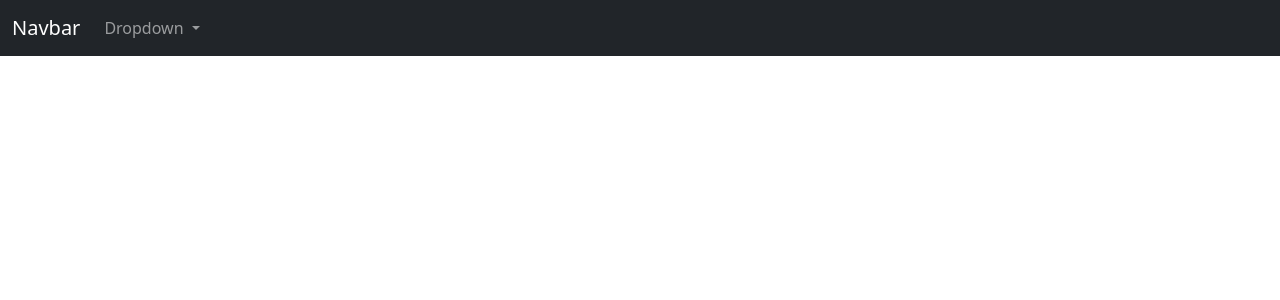
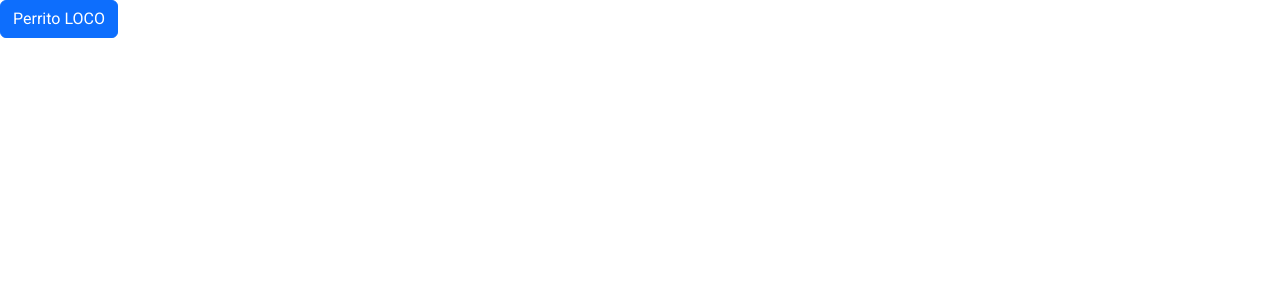
Before and after one commit to Marodseg/confianza-animal-frontend, an Angular app: page / in a window 1280 px wide. Shown: the top 300 px of the page. Built offline with nearby package versions, Linux system fonts and the light colour scheme.

Commit message:
Add Angular material

```diff
--- a/angular.json
+++ b/angular.json
@@ -25,6 +25,7 @@
             "inlineStyleLanguage": "scss",
             "assets": ["src/favicon.ico", "src/assets"],
             "styles": [
+              "./node_modules/@angular/material/prebuilt-themes/indigo-pink.css",
               "node_modules/bootstrap/dist/css/bootstrap.min.css",
               "src/styles.scss"
             ],
@@ -93,7 +94,10 @@
             "karmaConfig": "karma.conf.js",
             "inlineStyleLanguage": "scss",
             "assets": ["src/favicon.ico", "src/assets"],
-            "styles": ["src/styles.scss"],
+            "styles": [
+              "./node_modules/@angular/material/prebuilt-themes/indigo-pink.css",
+              "src/styles.scss"
+            ],
             "scripts": []
           }
         },
--- a/package.json
+++ b/package.json
@@ -15,11 +15,13 @@
   "private": true,
   "dependencies": {
     "@angular/animations": "^14.0.0-next.0",
+    "@angular/cdk": "^14.2.0",
     "@angular/common": "^14.0.0-next.0",
     "@angular/compiler": "^14.0.0-next.0",
     "@angular/core": "^14.0.0-next.0",
     "@angular/forms": "^14.0.0-next.0",
     "@angular/localize": "^14.0.0-next.0",
+    "@angular/material": "^14.2.0",
     "@angular/platform-browser": "^14.0.0-next.0",
     "@angular/platform-browser-dynamic": "^14.0.0-next.0",
     "@angular/router": "^14.0.0-next.0",
--- a/src/app/app.component.html
+++ b/src/app/app.component.html
@@ -1,34 +1 @@
-<nav class="navbar navbar-expand-lg navbar-dark bg-dark">
-  <div class="container-fluid">
-    <a class="navbar-brand" href="#">Navbar</a>
-    <button
-      class="navbar-toggler"
-      type="button"
-      data-bs-toggle="collapse"
-      data-bs-target="#navbarNavDarkDropdown"
-      aria-controls="navbarNavDarkDropdown"
-      aria-expanded="false"
-      aria-label="Toggle navigation">
-      <span class="navbar-toggler-icon"></span>
-    </button>
-    <div class="collapse navbar-collapse" id="navbarNavDarkDropdown">
-      <ul class="navbar-nav">
-        <li class="nav-item dropdown">
-          <a
-            class="nav-link dropdown-toggle"
-            href="#"
-            role="button"
-            data-bs-toggle="dropdown"
-            aria-expanded="false">
-            Dropdown
-          </a>
-          <ul class="dropdown-menu dropdown-menu-dark">
-            <li><a class="dropdown-item" href="#">Action</a></li>
-            <li><a class="dropdown-item" href="#">Another action</a></li>
-            <li><a class="dropdown-item" href="#">Something else here</a></li>
-          </ul>
-        </li>
-      </ul>
-    </div>
-  </div>
-</nav>
+<button class="btn btn-primary">Perrito LOCO</button>
--- a/src/index.html
+++ b/src/index.html
@@ -6,8 +6,15 @@
     <base href="/" />
     <meta name="viewport" content="width=device-width, initial-scale=1" />
     <link rel="icon" type="image/x-icon" href="favicon.ico" />
+    <link rel="preconnect" href="https://fonts.gstatic.com" />
+    <link
+      href="https://fonts.googleapis.com/css2?family=Roboto:wght@300;400;500&display=swap"
+      rel="stylesheet" />
+    <link
+      href="https://fonts.googleapis.com/icon?family=Material+Icons"
+      rel="stylesheet" />
   </head>
-  <body>
+  <body class="mat-typography">
     <app-root></app-root>
   </body>
 </html>
--- a/src/styles.scss
+++ b/src/styles.scss
@@ -6,3 +6,12 @@
 //@tailwind base;
 @tailwind components;
 @tailwind utilities;
+
+html,
+body {
+  height: 100%;
+}
+body {
+  margin: 0;
+  font-family: Roboto, 'Helvetica Neue', sans-serif;
+}
```
Also changed, not shown: src/app/app.module.ts (+7 -1 lines), 1 other file (tests, documents, lock files or other folders).
